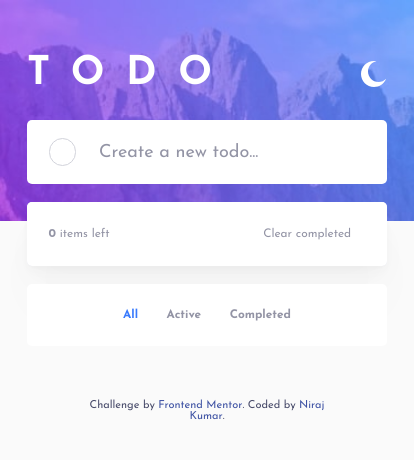
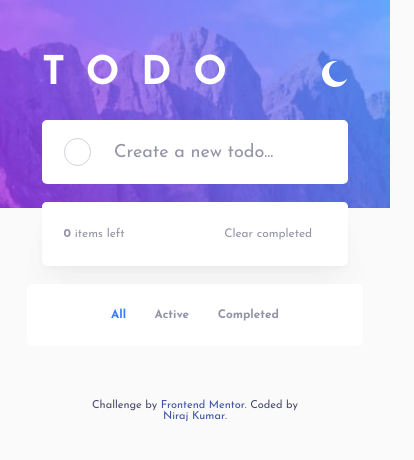
Before and after one commit to niraj-kumar-r/myTODO, a React (Vite) app: page / in a window 390 px wide. Shown: the top 460 px of the page, 414 px wide, since content can reach past the window. Built offline with nearby package versions, Linux system fonts and the light colour scheme.

Commit message:
Update App.css

```diff
--- a/src/App.css
+++ b/src/App.css
@@ -16,7 +16,7 @@ body {
 }
 
 #root {
-    min-width: clamp(20rem, 37.5vw, 100%);
+    min-width: clamp(16rem, 37.5vw, 100%);
     margin: 0 auto;
     padding: 0 2rem 2rem;
     text-align: center;
@@ -46,7 +46,7 @@ header {
     align-items: center;
     margin: 0 auto 0.6rem;
     padding-top: 7vh;
-    width: clamp(20rem, 37.5vw, 100%);
+    width: clamp(17rem, 37.5vw, 100%);
 }
 
 .header-TODO {
@@ -61,7 +61,7 @@ header {
 
 .todo-form {
     position: relative;
-    width: clamp(20rem, 37.5vw, 100%);
+    width: clamp(17rem, 37.5vw, 100%);
     margin: auto;
 
     display: flex;
@@ -75,7 +75,7 @@ header {
     background-color: var(--background-color);
 
     font-size: 1rem;
-    width: calc(clamp(20rem, 37.5vw, 100%) - 5rem);
+    width: calc(clamp(17rem, 37.5vw, 100%) - 5rem);
     min-height: 3.55rem;
     border: none;
     padding: 0 1rem 0 4rem;
@@ -99,7 +99,7 @@ header {
     display: flex;
     flex-direction: column;
     justify-content: space-evenly;
-    width: clamp(20rem, 37.5vw, 100%);
+    width: clamp(17rem, 37.5vw, 100%);
 
     box-shadow: 0px 0.9px 1.6px rgba(0, 0, 0, 0.005),
         0px 1.9px 3.6px rgba(0, 0, 0, 0.007),
@@ -147,7 +147,7 @@ body.dark .todo-list {
     font-size: 1rem;
 
     word-wrap: break-word;
-    max-width: calc(clamp(20rem, 37.5vw, 100%) - 10rem);
+    max-width: calc(clamp(17rem, 37.5vw, 100%) - 10rem);
 }
 
 .todo-checkbox-cross {
```
